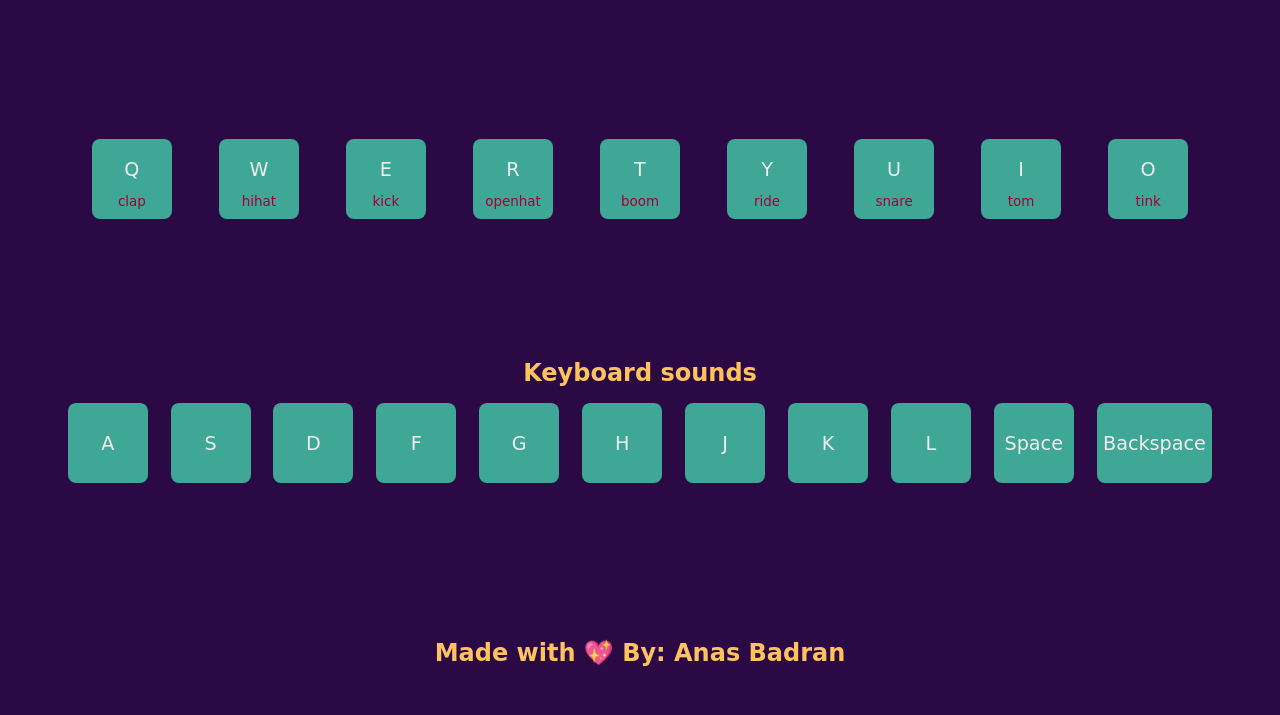
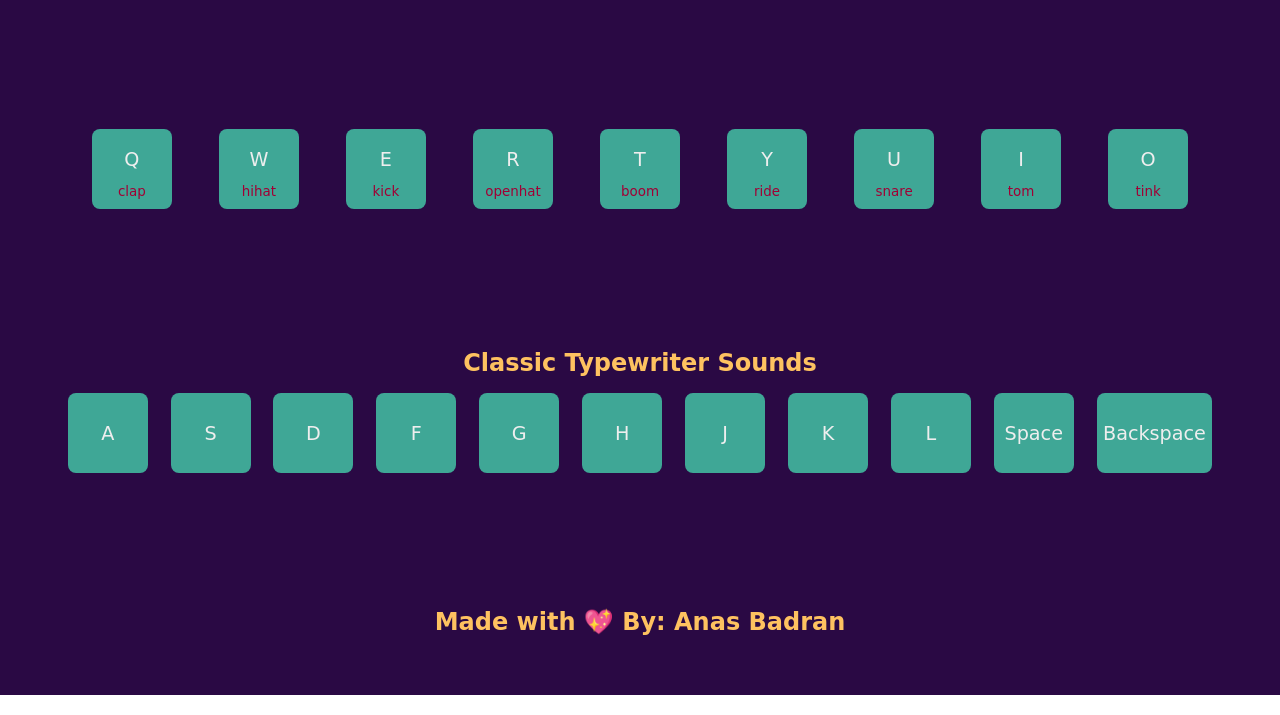
Before and after one commit to AnsBdran/Drum-Kit, a plain HTML site: page index.html in a window 1280 px wide. Shown: the part 105-820 px from the top of the page. Drawn offline with Linux system fonts and the light colour scheme.

Commit message:
fixed the footer position

```diff
--- a/index.html
+++ b/index.html
@@ -53,7 +53,7 @@
         <!-- ============================================================================ -->
         <!-- ============================================================================ -->
         <section class="second-set">
-          <h2>Keyboard sounds</h2>
+          <h2>Classic Typewriter Sounds</h2>
           <div class="keys sec">
             <div class="key" data-key="65">
               <kbd>A</kbd>
--- a/sass/main.scss
+++ b/sass/main.scss
@@ -26,7 +26,7 @@ main {
   @include flex(column, space-evenly);
   gap: 2rem;
   width: 100%;
-  margin-block: 3rem;
+  margin-block: 1rem;
   // border: 2px solid #a10035;
   min-height: 70vh;
   max-width: 90%;
```
Also changed, not shown: css/main.css.
